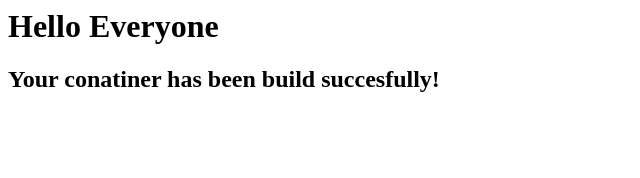
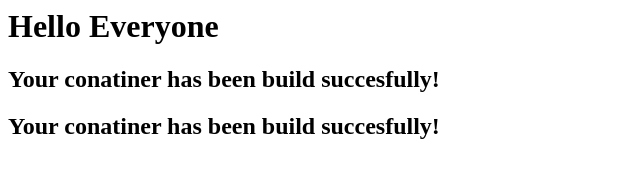
Before and after one commit to saroj2710/docker-jenkins, a plain HTML site: page index.html in a window 1280 px wide. Shown: the whole page, without its empty margins (0-640 px from the left). Drawn offline with Linux system fonts and the light colour scheme.

Commit message:
Update index.html

```diff
--- a/index.html
+++ b/index.html
@@ -1,2 +1,3 @@
 <h1> Hello Everyone </h1>
 <h2>Your conatiner has been build succesfully!</h2>
+<h2>Your conatiner has been build succesfully!</h2>
```
